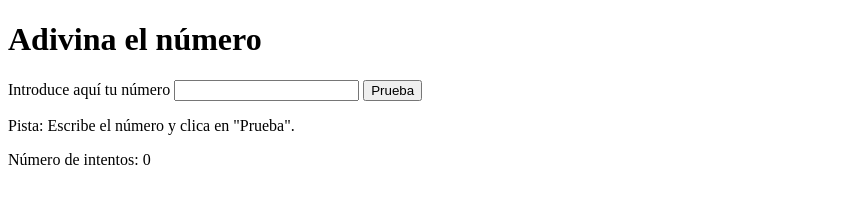
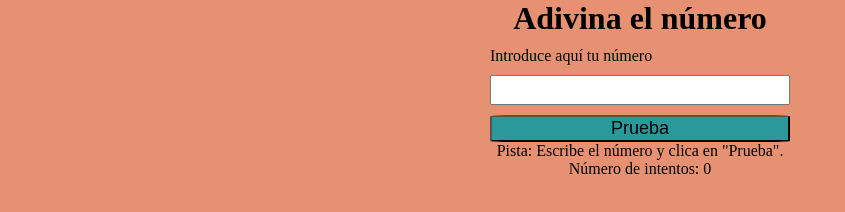
Before and after one commit to anabescos/random-number-game, a plain HTML site: page index.html in a window 1280 px wide. Shown: the whole page, without its empty margins (0-845 px from the left). Drawn offline with Linux system fonts and the light colour scheme.

Commit message:
Add styles

```diff
--- a/index.html
+++ b/index.html
@@ -7,15 +7,15 @@
     <link rel="stylesheet" href="./styles/main.css">
 </head>
 <body>
-<main class="game">
-<h1>Adivina el número</h1>
-<form  class="form">
-<label for="inputNumber">Introduce aquí tu número</label>
+<main class="main">
+<h1 class="title">Adivina el número</h1>
+<div class="wrapper"><form  class="form">
+<label for="inputNumber" class="label">Introduce aquí tu número</label>
 <input type="text" id="inputNumber" class="input js-input">
 <input type="submit" value="Prueba" class="button js-button">
 </form>
 <p class="paragraph1 js-paragraph1">Pista: Escribe el número y clica en "Prueba".</p>
-<p class="paragraph2 js-paragraph2">Número de intentos: 0</p>
+<p class="paragraph2 js-paragraph2">Número de intentos: 0</p></div>
 </main>
 
 <script src="./js/main.js"></script>
--- a/js/main.js
+++ b/js/main.js
@@ -3,10 +3,13 @@ const inputElement = document.querySelector ('.js-input');
 const buttonElement = document.querySelector ('.js-button');
 const hintElement = document.querySelector ('.paragraph1');
 
+
 function getRandomNumber(max) {
     return Math.ceil(Math.random() * max);
 }
+
 const randomGenerator = getRandomNumber(100);
+
 console.log (randomGenerator);
 
 // First event - input number - hints
@@ -40,7 +43,8 @@ const paragraph2Element = document.querySelector ('.paragraph2');
 let acc = 0;
 
 function counter (){
-    if (hintElement.value === '¡Bien! ¡Has ganado, campeona!'){
+    const inputValue = parseInt(inputElement.value);
+    if (inputValue === randomGenerator){
         acc += 0;
     } else {
         acc += 1;
--- a/styles/main.css
+++ b/styles/main.css
@@ -0,0 +1,43 @@
+* {
+  box-sizing: border-box;
+  margin: 0;
+}
+
+.main {
+  background-color: rgb(230, 145, 114);
+  width: 100%;
+  height: 100vh;
+}
+.wrapper {
+  display: flex;
+  flex-direction: column;
+  justify-content: center;
+  align-items: center;
+}
+.title {
+  text-align: center;
+}
+.form {
+  /* margin: auto; */
+
+  display: flex;
+  flex-direction: column;
+  /* justify-content: center; */
+}
+.label {
+  margin-left: 10px;
+  margin-top: 10px;
+}
+.input {
+  width: 300px;
+  height: 30px;
+  margin: 10px 10px;
+}
+.button {
+  background-color: rgb(41, 153, 153);
+  border-radius: 5%;
+  width: 300px;
+  font-size: 18px;
+  margin-left: 10px;
+  font-weight: ;
+}
```
